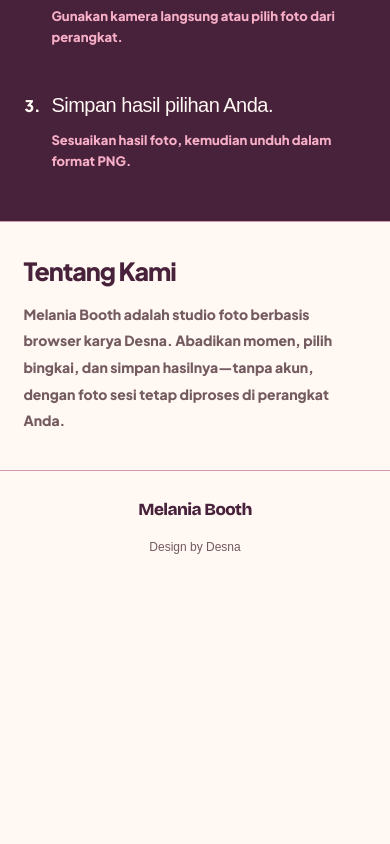
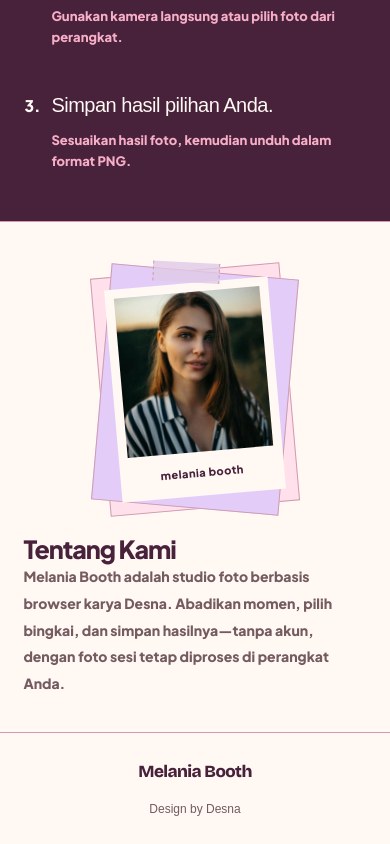
Before and after one commit to atmajadesna/melania-booth, a plain HTML site: page index.html in a window 390 px wide. Shown: the part 4071-4915 px from the top of the page. Before the commit the page ends 4653 px from the top, so only its background shows below. Drawn offline with Linux system fonts and the light colour scheme.

Commit message:
Add compact keepsake visual to inline about section

```diff
--- a/about-inline.css
+++ b/about-inline.css
@@ -1 +1 @@
-header nav a[href='#tentang']{display:inline-block!important}@media(max-width:600px){header nav a[href='#themes'],header nav a[href='#gallery']{display:none!important}}.about-inline{padding:48px 6%;display:grid;grid-template-columns:1fr 1.6fr;gap:40px;align-items:start;background:var(--cream);border-top:1px solid var(--line)}.about-inline h2{font-size:28px;margin:0}.about-inline p{max-width:650px;font-size:14px;line-height:1.9;margin:0;color:var(--muted)}@media(max-width:600px){.about-inline{grid-template-columns:1fr;gap:16px;padding:36px 6%}.about-inline h2{font-size:25px}}
+header nav a[href='#tentang']{display:inline-block!important}@media(max-width:600px){header nav a[href='#themes'],header nav a[href='#gallery']{display:none!important}}.about-inline{padding:48px 6%;display:grid;grid-template-columns:1fr 1.6fr;gap:40px;align-items:start;background:var(--cream);border-top:1px solid var(--line)}.about-inline{grid-template-columns:minmax(180px,.7fr) minmax(0,1.3fr);align-items:center;gap:64px;padding-block:56px}.about-copy h2{margin-bottom:18px}.about-keepsake{position:relative;width:190px;margin:12px auto;padding:12px;background:var(--blush);transform:rotate(-5deg);border:1px solid var(--line)}.about-keepsake:before{content:'';position:absolute;inset:0;background:var(--lilac);border:1px solid var(--line);transform:rotate(10deg);z-index:-1}.about-keepsake:after{content:'';position:absolute;width:65px;height:20px;top:-9px;left:62px;background:#e0cbe8cc;transform:rotate(8deg);border-inline:1px dashed var(--line)}.about-photo{background:var(--cream);padding:9px 9px 14px}.about-photo img{width:100%;height:160px;object-fit:cover;display:block}.about-photo span{display:block;font-size:11px;text-align:center;padding-top:12px;letter-spacing:.5px}.about-inline h2{font-size:28px;margin:0}.about-inline p{max-width:650px;font-size:14px;line-height:1.9;margin:0;color:var(--muted)}@media(max-width:600px){.about-inline{grid-template-columns:1fr;gap:16px;padding:36px 6%}.about-inline h2{font-size:25px}}
--- a/index.html
+++ b/index.html
@@ -257,7 +257,7 @@
     <link rel="stylesheet" href="ambient.css?v=12" />
     <script src="ambient.js?v=13" defer></script>
     <link rel="stylesheet" href="refresh.css?v=13" />
-    <script src="refresh.js?v=14" defer></script>
-    <link rel="stylesheet" href="about-inline.css?v=14" />
+    <script src="refresh.js?v=15" defer></script>
+    <link rel="stylesheet" href="about-inline.css?v=15" />
   </body>
 </html>
--- a/refresh.js
+++ b/refresh.js
@@ -1,6 +1,6 @@
 document.addEventListener('DOMContentLoaded',()=>{
  const brand=document.querySelector('header .wordmark');brand.innerHTML='melania <span>booth</span>';
  const a=document.createElement('a');a.href='#tentang';a.textContent='Tentang';document.querySelector('nav').insertBefore(a,document.querySelector('.language-switch'));
- const about=document.createElement('section');about.id='tentang';about.className='about-inline';about.innerHTML='<h2>Tentang Kami</h2><p>Melania Booth adalah studio foto berbasis browser karya Desna. Abadikan momen, pilih bingkai, dan simpan hasilnya—tanpa akun, dengan foto sesi tetap diproses di perangkat Anda.</p>';document.querySelector('main').append(about);
+ const about=document.createElement('section');about.id='tentang';about.className='about-inline';about.innerHTML='<h2>Tentang Kami</h2><p>Melania Booth adalah studio foto berbasis browser karya Desna. Abadikan momen, pilih bingkai, dan simpan hasilnya—tanpa akun, dengan foto sesi tetap diproses di perangkat Anda.</p>';const visual=document.createElement('div');visual.className='about-keepsake';visual.setAttribute('aria-hidden','true');visual.innerHTML='<div class="about-photo"><img src="assets/gallery-3.webp" alt=""><span>melania booth</span></div>';about.prepend(visual);const copy=document.createElement('div');copy.className='about-copy';copy.append(about.querySelector('h2'),about.querySelector('p'));about.append(copy);document.querySelector('main').append(about);
  const track=document.querySelector('.gallery-track');function enrich(){track.querySelectorAll('.gallery-item:not([data-portrait])').forEach((card,i)=>{card.dataset.portrait='true';const img=document.createElement('img');img.src=`assets/gallery-${i%6}.webp`;img.alt='Potret ilustratif untuk tema '+themes[i].name;img.className='gallery-portrait';card.prepend(img);});}new MutationObserver(enrich).observe(track,{childList:true});enrich();
 });
```
